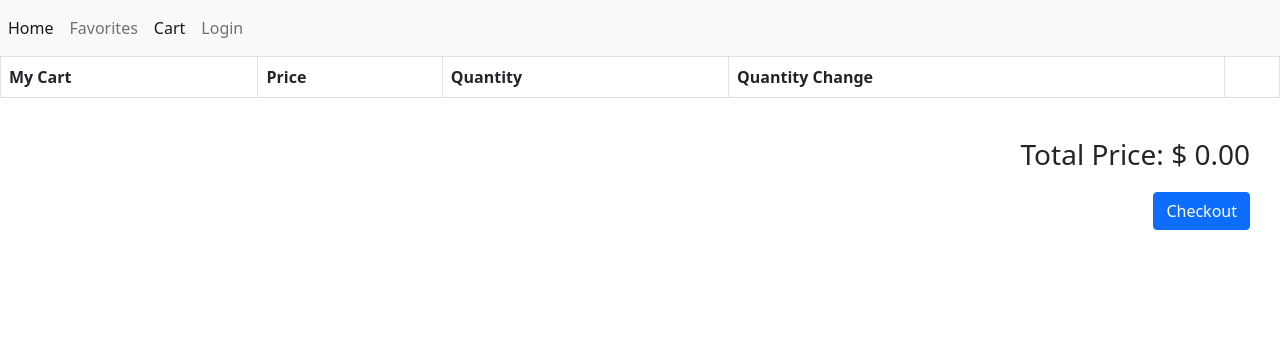
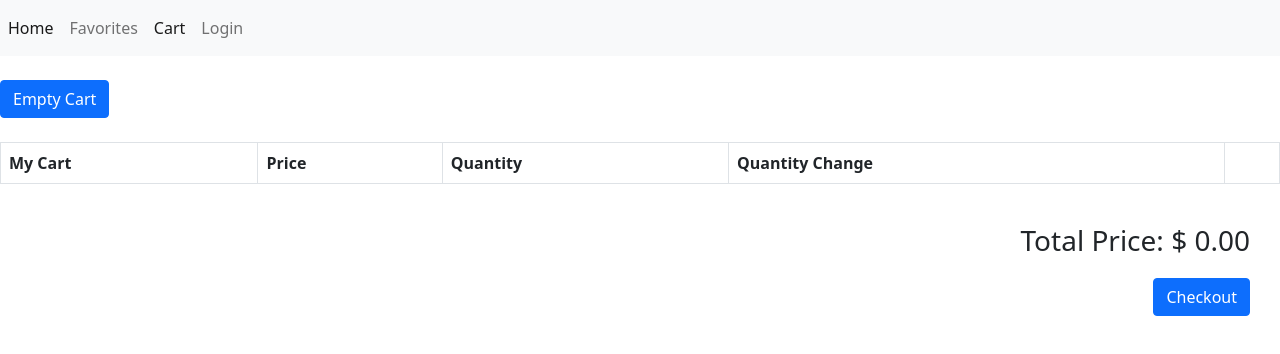
Before and after one commit to OSUMed/React-Steam-Deal-Finder-App, a React (Create React App) app: page /cart in a window 1280 px wide. Shown: the top 354 px of the page. Built offline with nearby package versions, Linux system fonts and the light colour scheme.

Commit message:
Added empty Cart and flair

```diff
--- a/src/App.css
+++ b/src/App.css
@@ -124,7 +124,7 @@ img {
 
 .salesGame {
   width: 80%;
-  height: 350px;
+  height: 390px;
   border: none;
   border-radius: 15px;
   background-color: #153c77;
--- a/src/App.js
+++ b/src/App.js
@@ -17,9 +17,12 @@ function App() {
   const [test, testGroup] = useState("Hello");
   const [favorites, setFavorites] = useState([]);
   const [titleId, settitleId] = useState(0);
+  const [cartId, setcartId] = useState(0);
+
   const [cart, setCart] = useState([]);
   const [checkout, setCheckout] = useState(false);
   const [totalprice, setTotalPrice] = useState(0);
+  const [cartTotalItems, setcartTotalItems] = useState(0);
 
   const searchGame = () => {
     fetch(`https://www.cheapshark.com/api/1.0/games?title=${gameTitle}&limit=5`)
@@ -47,7 +50,6 @@ function App() {
     }
     for (let i = 0; i < checkfavorites.length; i++) {
       if (gameTitle == checkfavorites[i].title) {
-
         return console.log(
           "we found a duplicate favorite add: ",
           checkfavorites[i].title,
@@ -76,10 +78,11 @@ function App() {
     stock,
     fullgameLink1
   ) => {
+    setcartId(cartId + 1);
     let cartItems = [...cart];
     let newStock = stock + 1;
     cartItems.push({
-      id: gameId,
+      id: cartId,
       title: gameTitle,
       img: gameThumb,
       cartprice: cheapestPrice,
@@ -90,6 +93,13 @@ function App() {
     setCart(cartItems);
   };
 
+  const emptyCart = (e) => {
+    let removeItems = [...cart]
+    while(removeItems.length > 0) {
+      removeItems.pop();
+  }
+    setCart(removeItems)
+  }
   const onFavDelete = (selected) => {
     let filteredFavorites = [...favorites];
     filteredFavorites = favorites.filter(
@@ -136,6 +146,11 @@ function App() {
         toggleCheckout,
         totalprice,
         setTotalPrice,
+        cartTotalItems,
+        setcartTotalItems,
+        cartId,
+        setcartId,
+        emptyCart,
       }}
     >
       <div>
--- a/src/components/mycart.jsx
+++ b/src/components/mycart.jsx
@@ -12,6 +12,10 @@ function Cart() {
     toggleCheckout,
     totalprice,
     setTotalPrice,
+    setcartTotalItems,
+    cartTotalItems,
+    setCart,
+    emptyCart,
   } = useContext(PageContext);
 
   //   const handleIncrement = (quantity) => {
@@ -31,7 +35,8 @@ function Cart() {
   const final_price = () => {
     let total = 0;
     let mycart = [...cart];
-    console.log("this is my cart: ", mycart[1]);
+    let updateCount = mycart.length == 0 ? " " : mycart.length;
+    setcartTotalItems(updateCount);
 
     for (let i = 0; i < mycart.length; i++) {
       total += parseFloat(mycart[i].cartprice);
@@ -44,9 +49,16 @@ function Cart() {
     // console.log("This is the total price: ", 10 * quantity, price, total);
     // return total;
   };
+
   return (
     <div>
-      <Table striped bordered hover >
+      <br />
+      <Button variant="primary" onClick={(e) => emptyCart(e)}>
+        Empty Cart
+      </Button>
+      <br />
+      <br />
+      <Table striped bordered hover>
         <thead>
           <tr>
             <th>My Cart</th>
@@ -92,9 +104,12 @@ function Cart() {
       </Table>
       <br />
       <div className="totalprice">
-        <h3 style={{ marginBottom:"20px" }}>Total Price: $ {final_price()}</h3>
+        <h3 style={{ marginBottom: "20px" }}>Total Price: $ {final_price()}</h3>
         <Button variant="primary" onClick={(e) => toggleCheckout(e)}>
           Checkout
+          <span className="badge badge-light" style={{ marginLeft: 5 }}>
+            {cartTotalItems > 0 ? cartTotalItems + " " + "items" : ""}
+          </span>
         </Button>
       </div>
       {checkout && <Checkout />}
```
